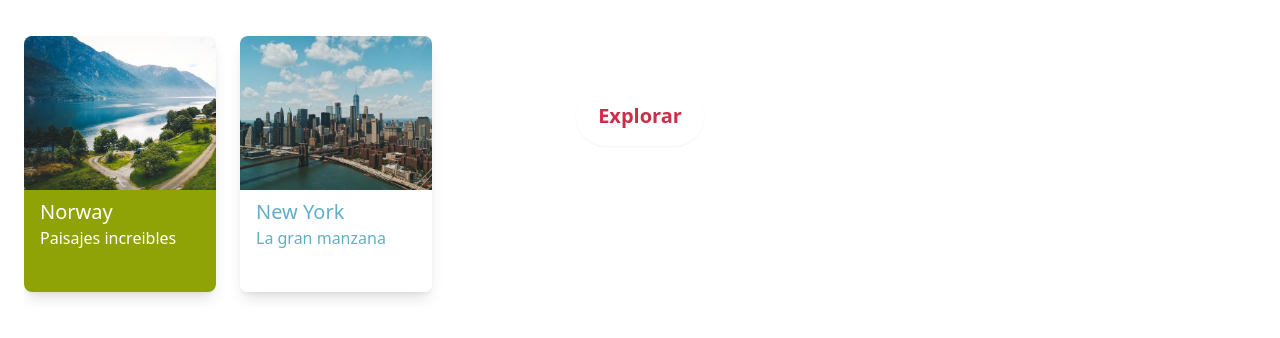
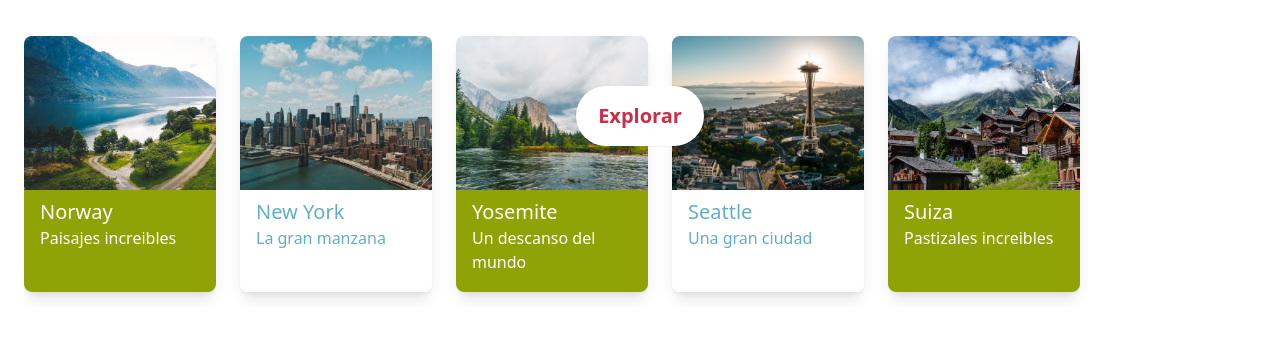
Before and after one commit to 202745EsquedaDaniel/travels-using-tailwind, a website: page public/index.html in a window 1280 px wide. Shown: the part 364-702 px from the top of the page. Drawn offline with Linux system fonts and the light colour scheme.

Commit message:
mas cards agregadas

```diff
--- a/public/index.html
+++ b/public/index.html
@@ -42,6 +42,27 @@
                         <p class="text-terciary text-md">La gran manzana</p>
                     </div>
                 </div>
+                <div class="card">
+                    <div class="w-full h-3/5 rounded-t-lg bg-yosemite bg-cover"></div>
+                    <div class="w-full h-2/5 px-4 py-2 rounded-b-lg bg-secondary ">
+                        <p class="text-white text-bold text-xl ">Yosemite</p>
+                        <p class="text-white text-md">Un descanso del mundo</p>
+                    </div>
+                </div>
+                <div class="card">
+                    <div class="w-full h-3/5 rounded-t-lg bg-seattle bg-cover"></div>
+                    <div class="w-full h-2/5 px-4 py-2 rounded-b-lg bg-white ">
+                        <p class="text-terciary text-bold text-xl ">Seattle</p>
+                        <p class="text-terciary text-md">Una gran ciudad</p>
+                    </div>
+                </div>
+                <div class="card">
+                    <div class="w-full h-3/5 rounded-t-lg bg-switzerland bg-cover"></div>
+                    <div class="w-full h-2/5 px-4 py-2 rounded-b-lg bg-secondary ">
+                        <p class="text-white text-bold text-xl ">Suiza</p>
+                        <p class="text-white text-md">Pastizales increibles</p>
+                    </div>
+                </div>
             </div>
         </div>
         <div id="rentas_destacadas"></div>
```
Also changed, not shown: public/output.css.
